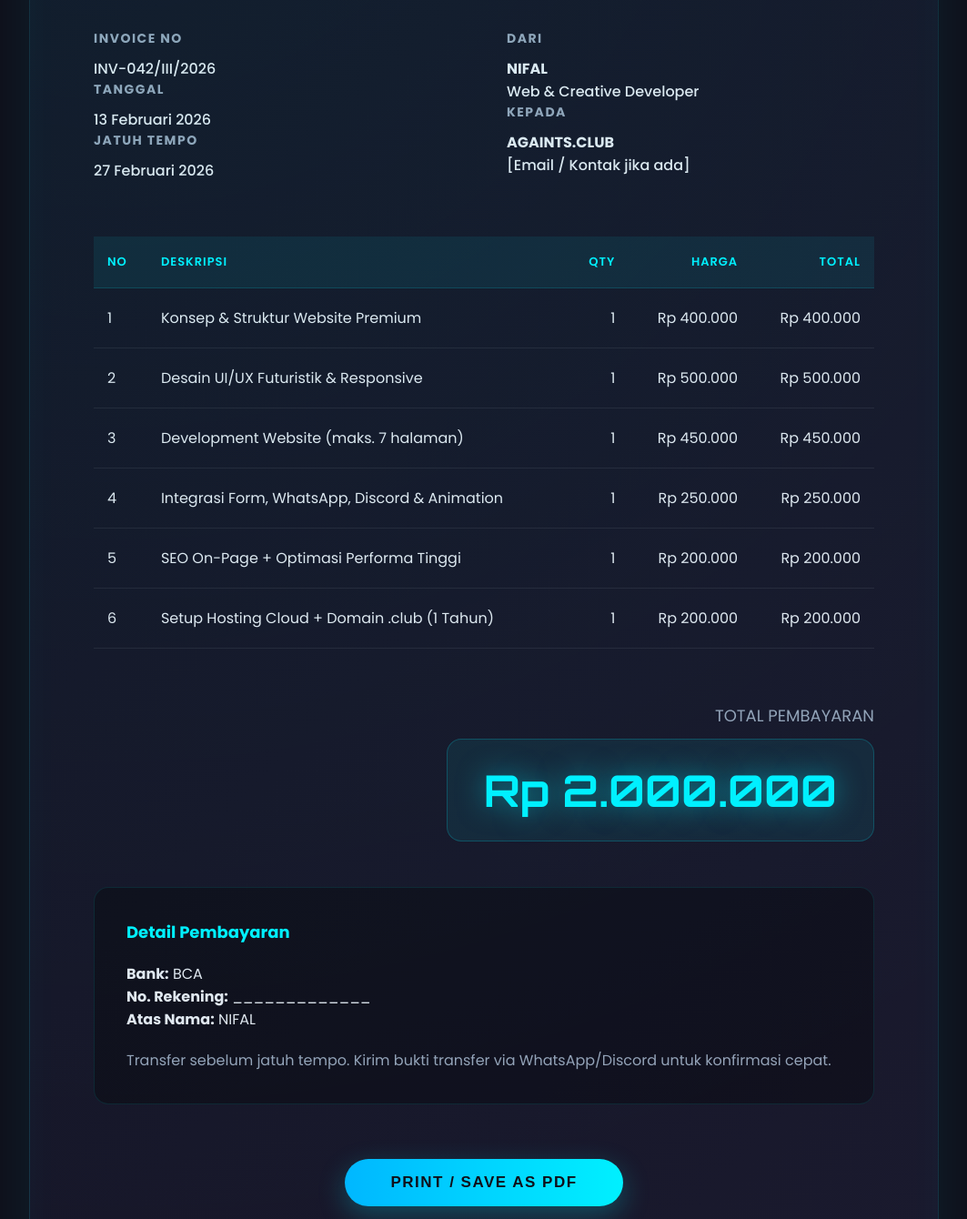
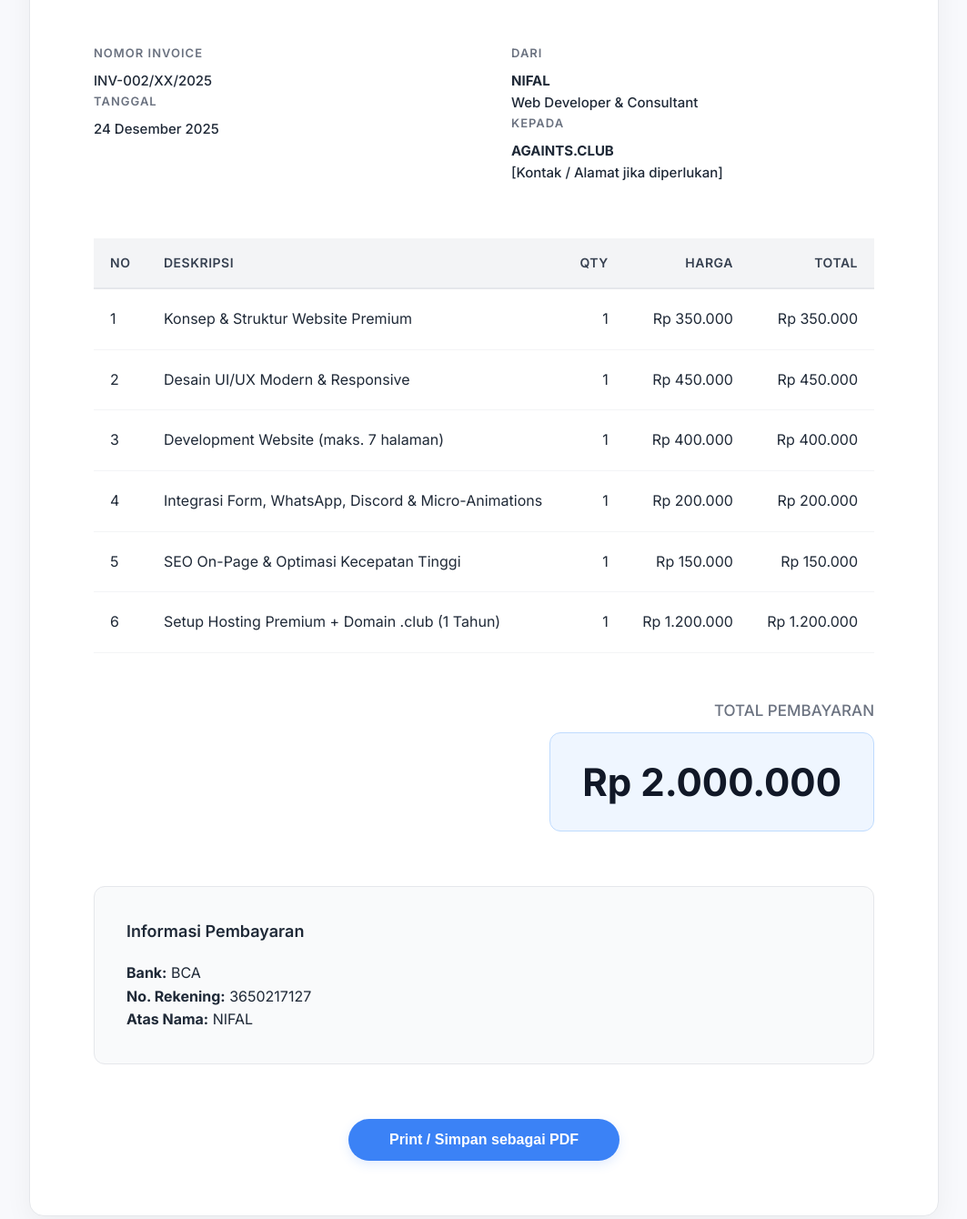
Before and after one commit to nhifal/AGAINTS.CLUB, a plain HTML site: page index.html in a window 1280 px wide. Shown: the part 180-1520 px from the top of the page at 91% size, without its empty margins (108-1171 px from the left). Drawn offline with Linux system fonts and the light colour scheme.

Commit message:
Update index.html

```diff
--- a/index.html
+++ b/index.html
@@ -5,7 +5,7 @@
     <meta name="viewport" content="width=device-width, initial-scale=1.0">
     <title>Invoice - AGAINTS.CLUB</title>
 
-    <link href="https://fonts.googleapis.com/css2?family=Orbitron:wght@500;700&family=Poppins:wght@400;500;600;700&display=swap" rel="stylesheet">
+    <link href="https://fonts.googleapis.com/css2?family=Inter:wght@400;500;600;700&family=Poppins:wght@500;600;700&display=swap" rel="stylesheet">
 
     <style>
         * {
@@ -15,35 +15,21 @@
         }
 
         body {
-            font-family: 'Poppins', sans-serif;
-            background: #0f0f1a;
-            color: #e2e8f0;
-            padding: 30px 15px;
-            min-height: 100vh;
+            font-family: 'Inter', sans-serif;
+            background: #f8f9fc;
+            color: #1f2937;
+            padding: 40px 20px;
+            line-height: 1.6;
         }
 
         .invoice-container {
-            background: linear-gradient(135deg, #121222 0%, #1a1a2e 100%);
+            background: #ffffff;
             max-width: 1000px;
             margin: 0 auto;
             padding: 60px 70px;
-            border-radius: 20px;
-            box-shadow: 0 30px 70px rgba(0, 255, 255, 0.08),
-                        inset 0 0 40px rgba(0, 255, 255, 0.03);
-            border: 1px solid rgba(0, 255, 255, 0.12);
-            position: relative;
-            overflow: hidden;
-        }
-
-        .invoice-container::before {
-            content: '';
-            position: absolute;
-            top: -50%;
-            left: -50%;
-            width: 200%;
-            height: 200%;
-            background: radial-gradient(circle at 30% 20%, rgba(0, 255, 255, 0.06) 0%, transparent 60%);
-            pointer-events: none;
+            border-radius: 16px;
+            box-shadow: 0 10px 30px rgba(0, 0, 0, 0.05);
+            border: 1px solid #e5e7eb;
         }
 
         .header {
@@ -51,47 +37,42 @@
             justify-content: space-between;
             align-items: center;
             margin-bottom: 60px;
-            position: relative;
         }
 
         .logo {
-            font-family: 'Orbitron', sans-serif;
-            font-size: 48px;
+            font-family: 'Poppins', sans-serif;
+            font-size: 42px;
             font-weight: 700;
-            letter-spacing: 8px;
-            background: linear-gradient(90deg, #00f0ff, #00b7ff);
-            -webkit-background-clip: text;
-            -webkit-text-fill-color: transparent;
-            text-shadow: 0 0 20px rgba(0, 240, 255, 0.4);
+            letter-spacing: 4px;
+            color: #111827;
         }
 
         .invoice-title {
-            font-family: 'Orbitron', sans-serif;
-            font-size: 32px;
+            font-size: 28px;
             font-weight: 700;
-            color: #00f0ff;
-            letter-spacing: 3px;
-            text-shadow: 0 0 15px rgba(0, 240, 255, 0.5);
+            color: #3b82f6;
+            letter-spacing: 1px;
         }
 
         .info-grid {
             display: grid;
             grid-template-columns: 1fr 1fr;
-            gap: 50px;
+            gap: 60px;
             margin-bottom: 60px;
         }
 
         .info-block h3 {
-            font-size: 14px;
-            color: #94a3b8;
-            margin-bottom: 10px;
+            font-size: 13px;
+            color: #6b7280;
+            margin-bottom: 8px;
             text-transform: uppercase;
-            letter-spacing: 1.5px;
+            letter-spacing: 1px;
+            font-weight: 600;
         }
 
         .info-block p {
             font-weight: 500;
-            font-size: 16px;
+            font-size: 15px;
         }
 
         table {
@@ -101,25 +82,21 @@
         }
 
         th {
-            background: rgba(0, 240, 255, 0.08);
-            color: #00f0ff;
-            padding: 18px 15px;
+            background: #f3f4f6;
+            color: #374151;
+            padding: 16px 18px;
             text-align: left;
             font-weight: 600;
+            font-size: 14px;
             text-transform: uppercase;
-            font-size: 13px;
-            letter-spacing: 1px;
-            border-bottom: 1px solid rgba(0, 240, 255, 0.15);
+            letter-spacing: 0.5px;
+            border-bottom: 2px solid #e5e7eb;
         }
 
         td {
-            padding: 20px 15px;
-            border-bottom: 1px solid rgba(226, 232, 240, 0.08);
+            padding: 20px 18px;
+            border-bottom: 1px solid #f3f4f6;
             vertical-align: middle;
-        }
-
-        tr:hover {
-            background: rgba(0, 240, 255, 0.04);
         }
 
         .text-right {
@@ -128,40 +105,40 @@
 
         .total-section {
             text-align: right;
-            margin: 60px 0 50px;
+            margin: 50px 0 60px;
         }
 
         .total-label {
-            font-size: 18px;
-            color: #94a3b8;
-            margin-bottom: 12px;
+            font-size: 17px;
+            color: #6b7280;
+            margin-bottom: 10px;
+            font-weight: 500;
         }
 
         .grand-total {
-            font-family: 'Orbitron', sans-serif;
-            font-size: 48px;
+            font-size: 42px;
             font-weight: 700;
-            color: #00f0ff;
-            text-shadow: 0 0 30px rgba(0, 240, 255, 0.5);
-            background: rgba(0, 240, 255, 0.08);
-            padding: 25px 40px;
-            border-radius: 16px;
+            color: #111827;
+            padding: 20px 35px;
+            background: #eff6ff;
+            border-radius: 12px;
             display: inline-block;
-            border: 1px solid rgba(0, 240, 255, 0.2);
+            border: 1px solid #bfdbfe;
         }
 
         .payment-info {
             padding: 35px;
-            background: rgba(0, 0, 0, 0.3);
-            border-radius: 16px;
-            border: 1px solid rgba(0, 255, 255, 0.1);
+            background: #f9fafb;
+            border-radius: 12px;
+            border: 1px solid #e5e7eb;
             margin-bottom: 60px;
         }
 
         .payment-info h3 {
-            color: #00f0ff;
-            margin-bottom: 20px;
+            color: #1f2937;
+            margin-bottom: 18px;
             font-size: 18px;
+            font-weight: 600;
         }
 
         .print-btn {
@@ -169,42 +146,40 @@
         }
 
         button {
-            padding: 16px 50px;
-            background: linear-gradient(90deg, #00b7ff, #00f0ff);
-            color: #0f0f1a;
+            padding: 14px 45px;
+            background: #3b82f6;
+            color: white;
             border: none;
             border-radius: 50px;
-            font-size: 17px;
-            font-weight: 700;
+            font-size: 16px;
+            font-weight: 600;
             cursor: pointer;
-            transition: all 0.4s ease;
-            box-shadow: 0 10px 30px rgba(0, 240, 255, 0.25);
-            text-transform: uppercase;
-            letter-spacing: 1.5px;
+            transition: all 0.3s ease;
+            box-shadow: 0 4px 12px rgba(59, 130, 246, 0.15);
         }
 
         button:hover {
-            transform: translateY(-5px) scale(1.05);
-            box-shadow: 0 20px 50px rgba(0, 240, 255, 0.4);
+            background: #2563eb;
+            transform: translateY(-2px);
+            box-shadow: 0 8px 20px rgba(59, 130, 246, 0.25);
         }
 
         @media (max-width: 768px) {
             .invoice-container { padding: 40px 30px; }
             .info-grid { grid-template-columns: 1fr; gap: 40px; }
-            .grand-total { font-size: 36px; padding: 20px 30px; }
-            .logo { font-size: 38px; }
+            .grand-total { font-size: 32px; padding: 18px 28px; }
+            .logo { font-size: 34px; }
         }
 
         @media print {
-            body { background: #000; padding: 0; }
+            body { background: white; padding: 0; }
             .invoice-container {
                 box-shadow: none;
-                background: #000;
                 border: none;
                 padding: 40px;
+                max-width: 100%;
             }
             button, .print-btn { display: none !important; }
-            .grand-total { text-shadow: none; background: transparent; }
         }
     </style>
 </head>
@@ -219,24 +194,21 @@
 
     <div class="info-grid">
         <div class="info-block">
-            <h3>Invoice No</h3>
-            <p>INV-042/III/2026</p>
+            <h3>Nomor Invoice</h3>
+            <p>INV-002/XX/2025</p>
 
             <h3>Tanggal</h3>
-            <p>13 Februari 2026</p>
-
-            <h3>Jatuh Tempo</h3>
-            <p>27 Februari 2026</p>
+            <p>24 Desember 2025</p>
         </div>
 
         <div class="info-block">
             <h3>Dari</h3>
             <p><strong>NIFAL</strong><br>
-               Web & Creative Developer</p>
+               Web Developer & Consultant</p>
 
             <h3>Kepada</h3>
             <p><strong>AGAINTS.CLUB</strong><br>
-               [Email / Kontak jika ada]</p>
+               [Kontak / Alamat jika diperlukan]</p>
         </div>
     </div>
 
@@ -255,43 +227,43 @@
                 <td>1</td>
                 <td>Konsep & Struktur Website Premium</td>
                 <td class="text-right">1</td>
-                <td class="text-right">Rp 400.000</td>
-                <td class="text-right">Rp 400.000</td>
+                <td class="text-right">Rp 350.000</td>
+                <td class="text-right">Rp 350.000</td>
             </tr>
             <tr>
                 <td>2</td>
-                <td>Desain UI/UX Futuristik & Responsive</td>
+                <td>Desain UI/UX Modern & Responsive</td>
                 <td class="text-right">1</td>
-                <td class="text-right">Rp 500.000</td>
-                <td class="text-right">Rp 500.000</td>
+                <td class="text-right">Rp 450.000</td>
+                <td class="text-right">Rp 450.000</td>
             </tr>
             <tr>
                 <td>3</td>
                 <td>Development Website (maks. 7 halaman)</td>
                 <td class="text-right">1</td>
-                <td class="text-right">Rp 450.000</td>
-                <td class="text-right">Rp 450.000</td>
+                <td class="text-right">Rp 400.000</td>
+                <td class="text-right">Rp 400.000</td>
             </tr>
             <tr>
                 <td>4</td>
-                <td>Integrasi Form, WhatsApp, Discord & Animation</td>
-                <td class="text-right">1</td>
-                <td class="text-right">Rp 250.000</td>
-                <td class="text-right">Rp 250.000</td>
-            </tr>
-            <tr>
-                <td>5</td>
-                <td>SEO On-Page + Optimasi Performa Tinggi</td>
+                <td>Integrasi Form, WhatsApp, Discord & Micro-Animations</td>
                 <td class="text-right">1</td>
                 <td class="text-right">Rp 200.000</td>
                 <td class="text-right">Rp 200.000</td>
             </tr>
             <tr>
+                <td>5</td>
+                <td>SEO On-Page & Optimasi Kecepatan Tinggi</td>
+                <td class="text-right">1</td>
+                <td class="text-right">Rp 150.000</td>
+                <td class="text-right">Rp 150.000</td>
+            </tr>
+            <tr>
                 <td>6</td>
-                <td>Setup Hosting Cloud + Domain .club (1 Tahun)</td>
+                <td>Setup Hosting Premium + Domain .club (1 Tahun)</td>
                 <td class="text-right">1</td>
-                <td class="text-right">Rp 200.000</td>
-                <td class="text-right">Rp 200.000</td>
+                <td class="text-right">Rp 1.200.000</td>
+                <td class="text-right">Rp 1.200.000</td>
             </tr>
         </tbody>
     </table>
@@ -302,15 +274,14 @@
     </div>
 
     <div class="payment-info">
-        <h3>Detail Pembayaran</h3>
+        <h3>Informasi Pembayaran</h3>
         <p><strong>Bank:</strong> BCA</p>
-        <p><strong>No. Rekening:</strong> _____________</p>
+        <p><strong>No. Rekening:</strong> 3650217127</p>
         <p><strong>Atas Nama:</strong> NIFAL</p>
-        <p style="margin-top: 20px; color: #94a3b8;">Transfer sebelum jatuh tempo. Kirim bukti transfer via WhatsApp/Discord untuk konfirmasi cepat.</p>
     </div>
 
     <div class="print-btn">
-        <button onclick="window.print()">PRINT / SAVE AS PDF</button>
+        <button onclick="window.print()">Print / Simpan sebagai PDF</button>
     </div>
 
 </div>
```
